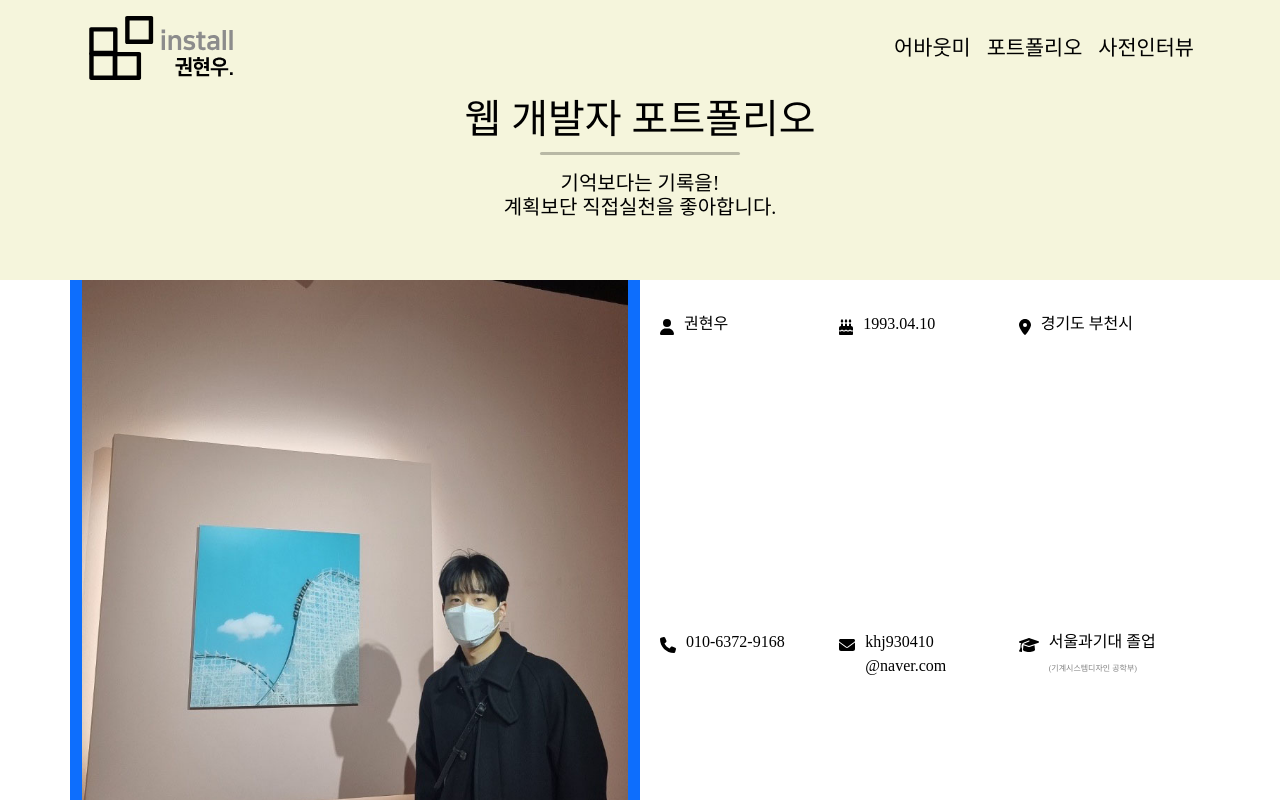
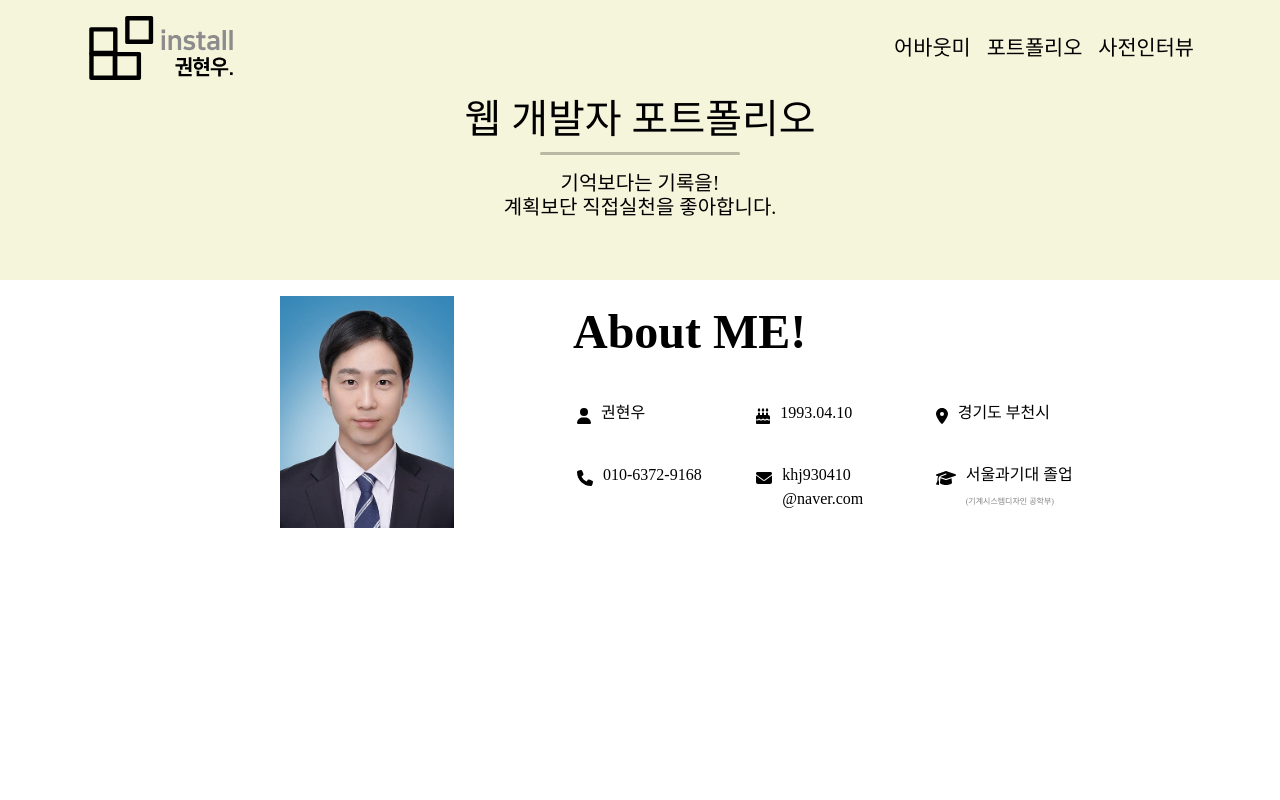
Before and after one commit to lbaku89/portfolio-react-220418, a React (Create React App) app in the folder front/: page / in a window 1280 px wide. Shown: the top 800 px of the page. Built offline with nearby package versions, Linux system fonts and the light colour scheme; a web font is replaced by a local one.

Commit message:
2203141246

```diff
--- a/front/src/App.js
+++ b/front/src/App.js
@@ -5,9 +5,10 @@ import { FontAwesomeIcon } from '@fortawesome/react-fontawesome'
 import { faBars,faUser,faCakeCandles,faLocationDot,faEnvelope,faPhone,faGraduationCap } from '@fortawesome/free-solid-svg-icons'
 import {faGithub, faInstagram} from '@fortawesome/free-brands-svg-icons'
 import { useState } from 'react';
-import aboutMe from './img/aboutMe.jpg'
+import myPicture from './img/myPicture.jpg'
 import tistoyLogo from './img/tistory-logo.svg';
 import NaviTogglerDrop from './NaviTogglerDrop';
+
 
 function App() {
   // toggler onclick
@@ -49,12 +50,12 @@ function App() {
      {/* 인적사항 part */}
      <section id={appStyle.aboutMeSection}>
       <div className='container-lg'>
-        <div className='row'>
-          <div className='col-sm-6 bg-primary'>
-            <img src={aboutMe} className='img-fluid'></img>
+        <div className='row d-flex justify-content-center' id={appStyle.aboutMeBox} >
+          <div className='col-sm-4 p-3 text-center'>
+            <img src={myPicture} className='img-fluid col-6'></img>
           </div>
-          <div className='col-sm-6 p-3 row'>
-
+          <div className='p-3 row col-sm-6' >
+            <div><p className={appStyle.fs3rem +' fw-bold'}>About ME!</p></div>
             <div className='col-sm-6 col-md-4 d-flex p-3 justify-content-start'>
               <FontAwesomeIcon icon={faUser} className={appStyle.aboutMeIcon}/>
                 <div className={appStyle.aboutMeText}>권현우</div>
--- a/front/src/scss/App.scss
+++ b/front/src/scss/App.scss
@@ -56,6 +56,7 @@
   color:black;
 }
 
+.fs3rem{ font-size:3rem !important;}
 .nanumEB{
   font-family: 'NanumSquareExtraBold';
 }
@@ -158,6 +159,9 @@
     background-color: white;
     transition: 2s;
   }
+  #aboutMeBox{
+  text-align:center;
+  }
 }
 @media (min-width:768px){
 
```
Also changed, not shown: front/package.json (+5 -2 lines), front/src/scss/App.css (+7 -0 lines), front/src/App.module.css, front/src/scss/App.min.css, 1 other file (tests, documents, lock files or other folders). Lines whose indentation alone changed are shown as unchanged.
